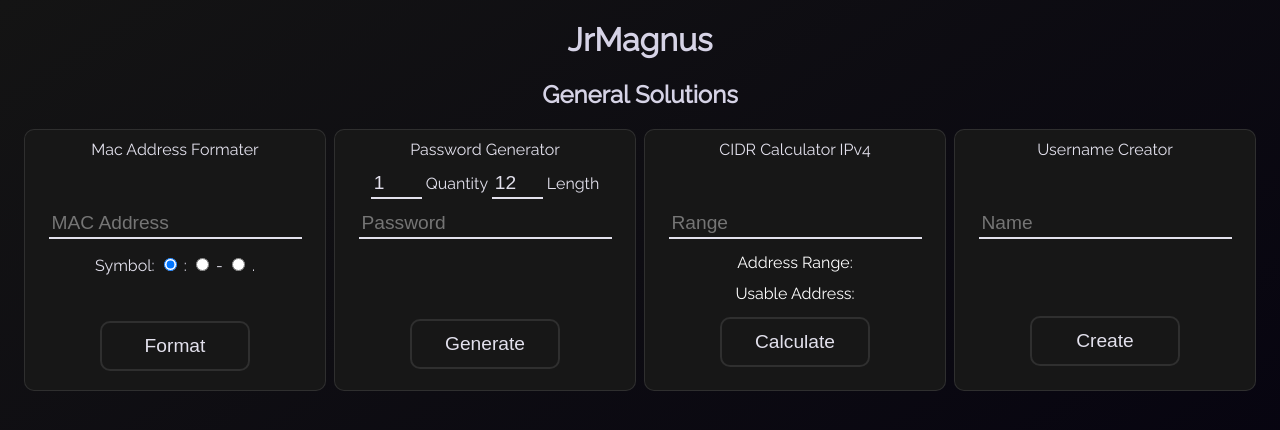
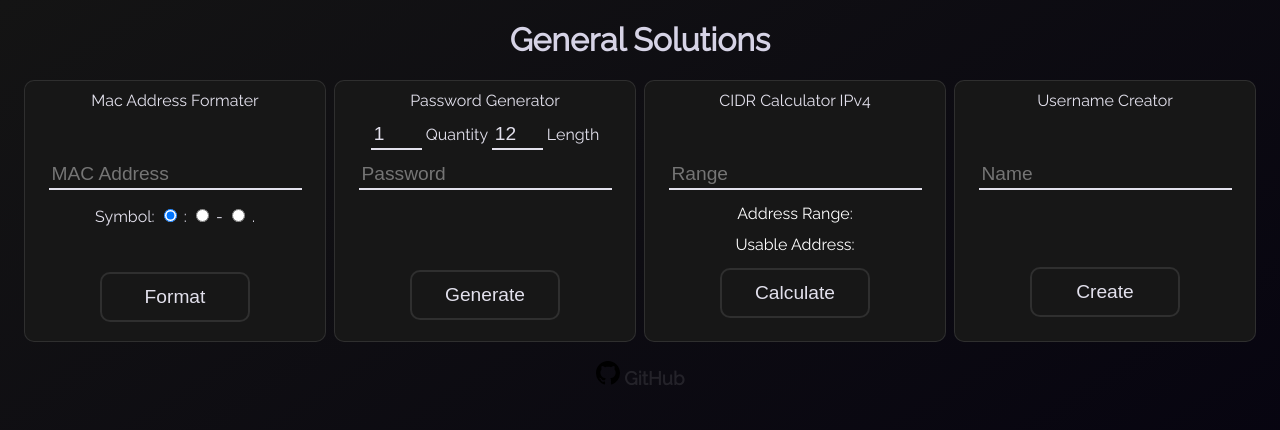
Before and after one commit to jrmagnus/General-Solutions, a plain HTML site: page index.html in a window 1280 px wide. Drawn offline with Linux system fonts and the light colour scheme.

Commit message:
Add github link

```diff
--- a/gs-style.css
+++ b/gs-style.css
@@ -122,7 +122,14 @@ input {
 }
 
 footer {
-    align-items: end;
+    display: block;
+    text-align: center;
+    text-decoration: none;
+}
+
+.linkgithub {
+    text-decoration: none;
+    color: var(--border-color);
 }
 
 .cidrtxt {
--- a/index.html
+++ b/index.html
@@ -12,8 +12,7 @@
     <link rel="shortcut icon" href="favicon.ico" type="image/x-icon">
 </head>
 <header>
-    <h1>JrMagnus</h1>
-    <h2>General Solutions</h2>
+    <h1>General Solutions</h1>
 </header>
 <body>
     <div id="cards">
@@ -97,6 +96,14 @@
             </div>
         </div>
     </div>
+    <footer>
+        <h3>
+            <svg aria-hidden="true" height="24" viewBox="0 0 16 16" version="1.1" width="24" data-view-component="true" class="octicon octicon-mark-github d-block mr-2 float-left">
+                <path d="M8 0c4.42 0 8 3.58 8 8a8.013 8.013 0 0 1-5.45 7.59c-.4.08-.55-.17-.55-.38 0-.27.01-1.13.01-2.2 0-.75-.25-1.23-.54-1.48 1.78-.2 3.65-.88 3.65-3.95 0-.88-.31-1.59-.82-2.15.08-.2.36-1.02-.08-2.12 0 0-.67-.22-2.2.82-.64-.18-1.32-.27-2-.27-.68 0-1.36.09-2 .27-1.53-1.03-2.2-.82-2.2-.82-.44 1.1-.16 1.92-.08 2.12-.51.56-.82 1.28-.82 2.15 0 3.06 1.86 3.75 3.64 3.95-.23.2-.44.55-.51 1.07-.46.21-1.61.55-2.33-.66-.15-.24-.6-.83-1.23-.82-.67.01-.27.38.01.53.34.19.73.9.82 1.13.16.45.68 1.31 2.69.94 0 .67.01 1.3.01 1.49 0 .21-.15.45-.55.38A7.995 7.995 0 0 1 0 8c0-4.42 3.58-8 8-8Z"></path>
+            </svg>
+            <a class="linkgithub" href="https://github.com/jrmagnus/General-Solutions">GitHub</a>
+        </h3>
+    </footer>
 <script src="gs-script.js"></script>
 </body>
 </html>
```
